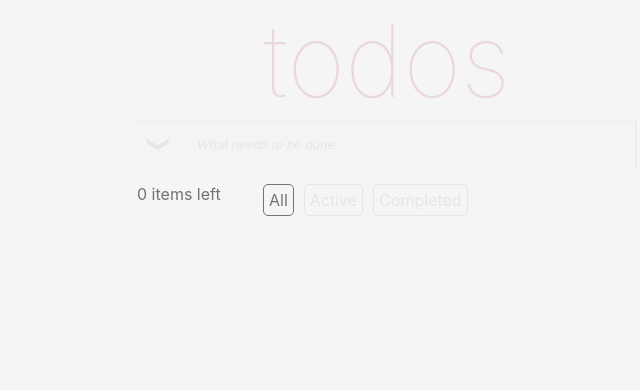
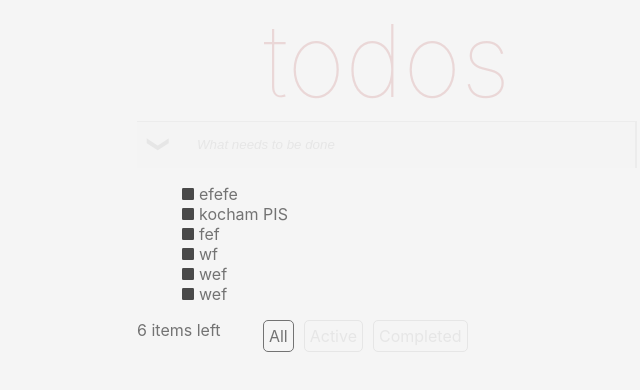
Before and after one commit to lurco/react_todo_mvc, a React (Create React App) app: page / in a window 1280 px wide. Shown: the top 390 px of the page, without its empty margins (253-893 px from the left). Built offline with nearby package versions, Linux system fonts and the light colour scheme; data requests are answered from the project's data file.

Commit message:
adds partial async and REST api

```diff
--- /dev/null
+++ b/api/db.json
@@ -0,0 +1,35 @@
+{
+  "tasks": [
+    {
+      "name": "efefe",
+      "status": false,
+      "id": 8
+    },
+    {
+      "name": "kocham PIS",
+      "status": false,
+      "id": 9
+    },
+    {
+      "name": "fef",
+      "status": false,
+      "id": 10
+    },
+    {
+      "name": "wf",
+      "status": false,
+      "id": 11
+    },
+    {
+      "name": "wef",
+      "status": false,
+      "id": 12
+    },
+    {
+      "name": "wef",
+      "status": false,
+      "id": 13
+    }
+  ],
+  "statuses": []
+}
--- a/package.json
+++ b/package.json
@@ -16,7 +16,8 @@
     "start": "react-scripts start",
     "build": "react-scripts build",
     "test": "react-scripts test",
-    "eject": "react-scripts eject"
+    "eject": "react-scripts eject",
+    "json-server": "json-server --watch ./api/db.json --port 3001"
   },
   "eslintConfig": {
     "extends": [
@@ -35,5 +36,8 @@
       "last 1 firefox version",
       "last 1 safari version"
     ]
+  },
+  "devDependencies": {
+    "json-server": "^0.17.1"
   }
 }
--- a/src/App.js
+++ b/src/App.js
@@ -1,38 +1,32 @@
-import {useState} from "react";
+import {useEffect, useState} from "react";
 import Header from "./components/Header/Header";
 import InputWrapper from "./components/InputWrapper/InputWrapper";
 import TasksWrapper from "./components/TasksWrapper/TasksWrapper";
-
-function* genId() {
-    let id = 0;
-
-    while (true) {
-        yield id;
-        id++;
-    }
-}
-
-const nextId = genId();
+import {addTaskAPI, getAllTasksAPI} from "./helpers/api.js";
 
 function App() {
 
-    const [value, setValue] = useState('');
     const [tasks, setTasks] = useState([]);
     const [filter, setFilter] = useState('all');
 
-    function handleInput(event) {
-        setValue(event.target.value);
+    useEffect(() => {
+        const controller = new AbortController();
+        getAllTasksAPI(controller.signal).then(setTasks);
+
+        return () => {
+            controller.abort();
+        }
+    }, []);
+
+    async function deleteTaskAPI(taskID) {
+        const response = await fetch(`http://localhost:3001/tasks/${taskID}`, {method: 'DELETE'});
+
+        return await response.json();
     }
 
-    function handleAddTask(event) {
-        if (event.key === 'Enter') {
-            setTasks([...tasks, {
-                id: nextId.next().value,
-                name: value,
-                status: false,
-            }]);
-            setValue('');
-        }
+    async function handleAddTask(value) {
+        const task = await addTaskAPI({name: value, status: false});
+        setTasks([...tasks, task]);
     }
 
     function handleChangeStatus(task) {
@@ -45,12 +39,23 @@
         setTasks(tasks.map((task) => task.id === taskEdited.id ? taskEdited : task));
     }
 
-    function handleDeleteTask(taskToRemove) {
+    async function handleDeleteTask(taskToRemove) {
+        await deleteTaskAPI(taskToRemove.id);
         setTasks(tasks.filter((task) => task !== taskToRemove));
     }
 
-    function handleDeleteAllTasks() {
-        setTasks(tasks.filter((task) => !task.status));
+    async function handleDeleteAllTasks() {
+        const filteredTasks = [];
+
+        for (const task of tasks) {
+            if (task.status) {
+                await deleteTaskAPI(task.id);
+            } else {
+                filteredTasks.push(task);
+            }
+        }
+
+        setTasks(filteredTasks);
     }
 
     function handleAllDone() {
@@ -66,8 +71,6 @@
             <InputWrapper
                 handleAllDone={handleAllDone}
                 handleAddTask={handleAddTask}
-                handleInput={handleInput}
-                value={value}
             />
             <TasksWrapper
                 tasks={tasks}
@@ -81,5 +84,6 @@
         </>
     );
 }
-    // CONTENT =========================================================================
+
+// CONTENT =========================================================================
 export default App;
--- a/src/components/InputWrapper/InputTask.jsx
+++ b/src/components/InputWrapper/InputTask.jsx
@@ -1,8 +1,28 @@
 import './InputTask.scss'
-function InputTask({handleAllDone, handleAddTask, handleInput, value}) {
+import {useState} from "react";
+
+function InputTask({handleAddTask}) {
+    const [value, setValue] = useState('');
+
+    function handleInput(event) {
+        setValue(event.target.value);
+    }
+
+    function addTask(event){
+        if(event.key === 'Enter' && value.trim() !== '') {
+            handleAddTask(value);
+            setValue('');
+        }
+    }
+
     return (
-        <input className='inputTask' type="text" value={value} onChange={handleInput} onKeyUp={handleAddTask}
-               placeholder='What needs to be done'/>
+        <input
+            className='inputTask'
+            type="text" value={value}
+            onChange={handleInput}
+            onKeyUp={addTask}
+            placeholder='What needs to be done'
+        />
     );
 }
 
--- a/src/components/InputWrapper/InputWrapper.jsx
+++ b/src/components/InputWrapper/InputWrapper.jsx
@@ -2,15 +2,13 @@
 import InputTask from "./InputTask";
 import './InputWrapper.scss'
 
-function InputWrapper({handleAllDone, handleAddTask, handleInput, value}) {
+function InputWrapper({handleAllDone, handleAddTask}) {
     return (
         <div className='inputWrapper'>
         <ToggleStatuses
             handleAllDone={handleAllDone}
         />
         <InputTask
-            value={value}
-            handleInput={handleInput}
             handleAddTask={handleAddTask}
         />
         </div>
--- a/src/components/TasksWrapper/Tasks/Task/Task.jsx
+++ b/src/components/TasksWrapper/Tasks/Task/Task.jsx
@@ -4,11 +4,11 @@
     const {name, id, status} = task;
 
     return (
-        <li key={id}
+        <li
             className={'task' + (task.status ? ' task--done' : '')}>
             <span className={`task__status-btn task__status-btn--${status}`} onClick={() => handleChangeStatus(task)}></span>
             <span className='task__name'
-                  contentEditable='true'
+                  // contentEditable
                   onBlur={(event) => handleEditTask(event, task)}>{task.name}</span>
             <span className='task__delete-btn' onClick={() => handleDeleteTask(task)}>x</span>
         </li>
--- a/src/components/TasksWrapper/Tasks/Task/Task.scss
+++ b/src/components/TasksWrapper/Tasks/Task/Task.scss
@@ -3,13 +3,14 @@
 .task {
     list-style: none;
     display: flex;
-    justify-content: flex-start;;
+    justify-content: flex-start;
 
     &:hover {
 	  .task__delete-btn {
 		flex-shrink: 1;
 		display: inline-block;
 		cursor: pointer;
+		text-decoration: none;
 	  }
     }
 
--- /dev/null
+++ b/src/helpers/api.js
@@ -0,0 +1,16 @@
+export async function getAllTasksAPI(signal) {
+    const response = await fetch('http://localhost:3001/tasks', {signal});
+    return await response.json();
+}
+
+export async function addTaskAPI(task){
+    const response = await fetch('http://localhost:3001/tasks',
+        {
+            method: 'POST',
+            headers: {
+                'Content-type': 'application/json'
+            },
+            body: JSON.stringify(task)
+        })
+    return await response.json();
+}
```
Also changed, not shown: components.png (added), 1 other file (tests, documents, lock files or other folders).
